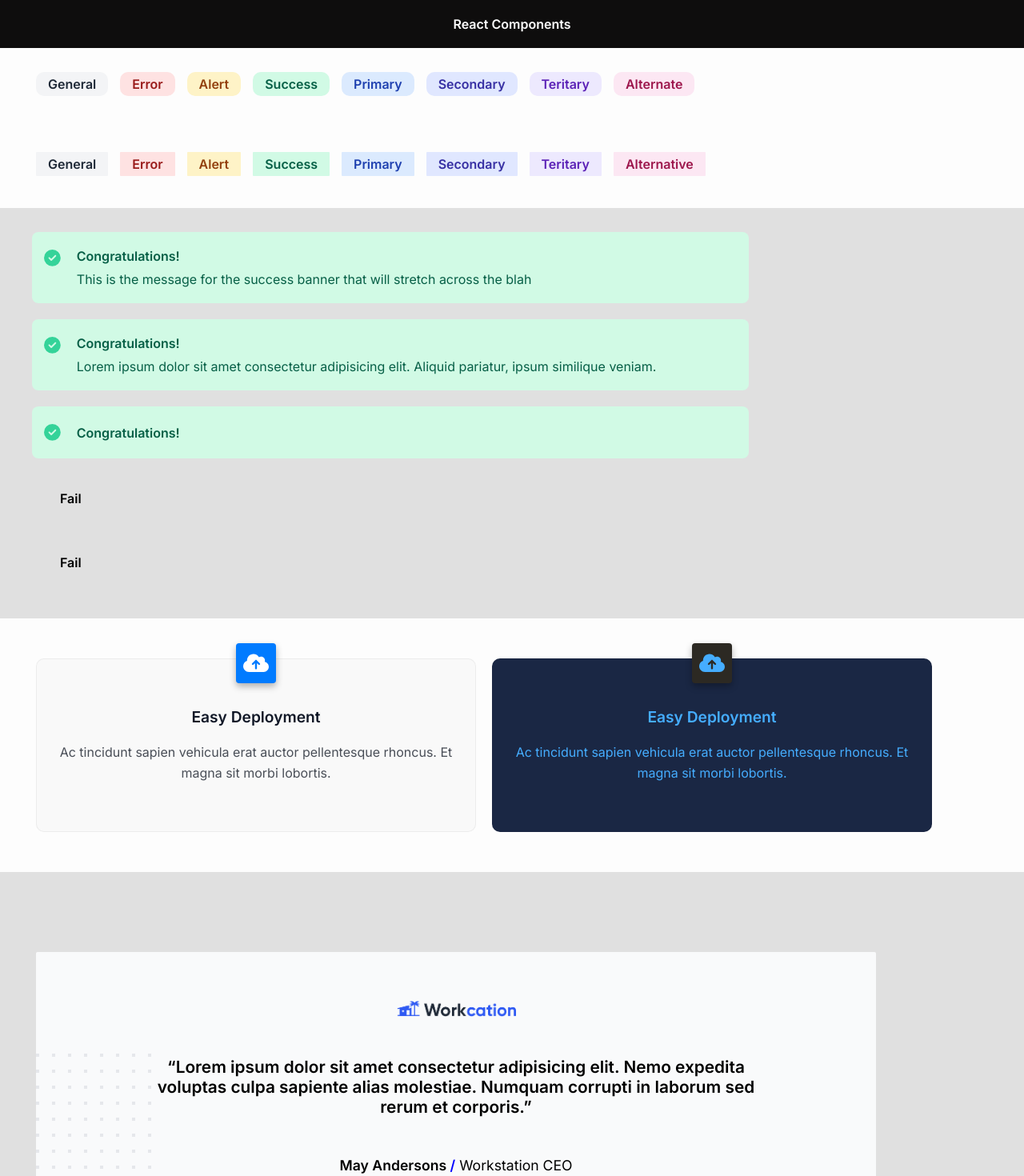
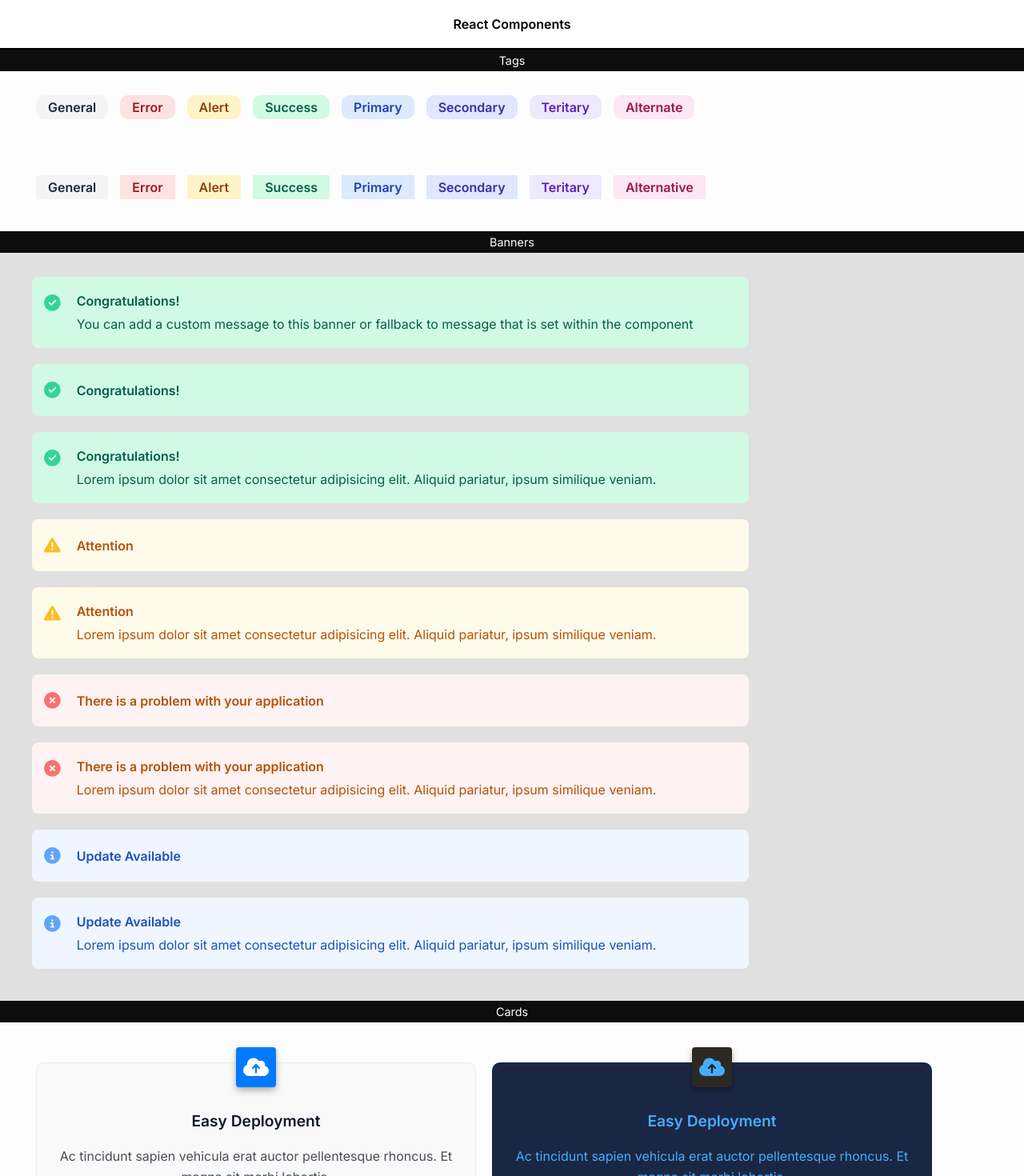
Before and after one commit to treadly55/react-component-library, a React (Vite) app: page / in a window 1280 px wide. Shown: the top 1470 px of the page at 80% size. Built offline with nearby package versions, Linux system fonts and the light colour scheme.

Commit message:
titles added

```diff
--- a/src/App.css
+++ b/src/App.css
@@ -19,6 +19,29 @@ html, body {
   color: #fff;
 }
 
+.title-top {
+  width: 100%;
+  padding: 20px;
+  text-align: center;
+  font-weight: 800;
+  color: #000;
+  border-bottom: 2px solid #000;
+}
+
+.title-small {
+  width: 100%;
+  background-color: #0e0d0d;
+  padding: 5px;
+  text-align: center;
+  font-weight: 300;
+  color: #fff;
+  font-size: 0.9rem;
+}
+
+.title a:visited {
+  color: #fff;
+}
+
 /* Tags / Badges */
 .badge-row {
   display: flex;
@@ -36,6 +59,31 @@ html, body {
   line-height: 1.25rem;
   box-sizing: border-box;
 }
+
+.success {
+  background-color: #D1FAE5;
+  color: #065F46;
+  --highlight-color: #34D399;
+}
+
+.warning {
+  background-color: #FFFBEB;
+  color: #B45309;
+  --highlight-color: #FBBF24;
+}
+
+.error {
+  background-color: #FEF2F2;
+  color: #B45309;
+  --highlight-color: #F87171;
+}
+
+.neutral {
+  background-color: #EFF6FF;
+  color: #1C51B9;
+  --highlight-color: #60A5FA;
+}
+
 
 .tag-general {
   background-color: #F3F4F6;
@@ -75,13 +123,6 @@ html, body {
 .square-tag {
   border-radius: 0.0625rem;
 }
-
-:root {
-  --frog-bg:#D1FAE5;
-  --frog-text:#065F46;
-  --frog-highlight: #34D399;
-}
-
 
 /* Banner */
 .banner-row {
@@ -205,7 +246,7 @@ html, body {
   display: flex;
   flex-direction: column;
   background-color: #e0e0e0;
-  padding: 100px 45px 50px 45px;
+  padding: 80px 45px 80px 45px;
   gap: 100px;
 }
 
@@ -257,7 +298,7 @@ html, body {
 /* Testimonial Feature */
 .testimonial-row-feature {
   background-color: #fdfdfd;
-  padding-top: 250px;
+  padding-top: 150px;
 }
 
 .testimonial-feature  {
--- a/src/App.jsx
+++ b/src/App.jsx
@@ -17,7 +17,8 @@ export default function App() {
 
   return (
     <>
-      <div className="title">React Components</div>
+      <div className="title-top">React Components</div>
+      <div className="title-small">Tags</div>
       <div className='badge-row'>
         <Tag edges="round" type="general">General</Tag>
         <Tag edges="round" type="error">Error</Tag>
@@ -38,22 +39,31 @@ export default function App() {
         <Tag edges="square" type="teritary">Teritary</Tag>
         <Tag edges="square" type="alternate">Alternative</Tag>
       </div>
-
+      <div className="title-small">Banners</div>
       <div className='banner-row'>
         <Banner type="success" size="large">
-        This is the message for the success banner that will stretch across the blah
+          You can add a custom message to this banner or fallback to message that is set within the component
         </Banner>
-      <Banner type="success" size="large">
-      </Banner>
+
         <Banner type="success" />
-      <Banner type="fail" />
-      <Banner type="fail" />
+        <Banner type="success" size="large" />
+
+        <Banner type="warning" />
+        <Banner type="warning" size="large" />
+
+        <Banner type="error" />
+        <Banner type="error" size="large" />
+
+        <Banner type="neutral" />
+        <Banner type="neutral" size="large" />
       </div>
 
+      <div className="title-small">Cards</div>
       <div className="card-row">
         <Card displayStyle={displayStyle} />
         <Card mode="dark" displayStyle={displayStyle} />
       </div>
+      <div className="title-small">Testimonials</div>
 
       <div className="testimonial-row">
         <Testimonial credentials="May Andersons | Workstation CEO">
@@ -65,6 +75,7 @@ export default function App() {
         </Testimonial>
         </div>
 
+      <div className="title-small">Testimonial Feature</div>
         <div className="testimonial-row-feature">
         <TestimonialFeature credentials="May Andersons | Workstation CEO">
         </TestimonialFeature>
@@ -74,8 +85,7 @@ export default function App() {
         </TestimonialFeature>
         </div>
 
-        <div className="title"><a href="https://twitter.com/austin_wild" title="Twitter Profile">Contact</a> | GitHub</div>
-
+        <div className="title"><a href="https://twitter.com/austin_wild" title="Twitter Profile">Contact</a> | <a href="https://github.com/treadly55/react-component-library" title="GitHub Repository">GitHub</a></div>
     </>
   )
 }
--- a/src/Banner.jsx
+++ b/src/Banner.jsx
@@ -1,23 +1,29 @@
 import React from 'react'
 import { FontAwesomeIcon } from '@fortawesome/react-fontawesome';
 import { faCircleCheck } from '@fortawesome/free-solid-svg-icons';
+import { faTriangleExclamation } from '@fortawesome/free-solid-svg-icons';
+import { faCircleXmark } from '@fortawesome/free-solid-svg-icons';
+import { faCircleInfo } from '@fortawesome/free-solid-svg-icons';
 
 const bannerVariant = {
-    success: { header: "Congratulations!", icon: faCircleCheck, message:"Lorem ipsum dolor sit amet consectetur adipisicing elit. Aliquid pariatur, ipsum similique veniam.", style:"frog"},
+    success: { header: "Congratulations!", icon: faCircleCheck, message:"Lorem ipsum dolor sit amet consectetur adipisicing elit. Aliquid pariatur, ipsum similique veniam.", style:"success"},
 
-    fail: {header: "Fail", icon: "🥶", message:"Lorem ipsum dolor sit amet consectetur adipisicing elit."}
+    warning: {header: "Attention", icon:faTriangleExclamation, message:"Lorem ipsum dolor sit amet consectetur adipisicing elit. Aliquid pariatur, ipsum similique veniam.", style:"warning"},
+
+    error: {header: "There is a problem with your application", icon: faCircleXmark, message:"Lorem ipsum dolor sit amet consectetur adipisicing elit. Aliquid pariatur, ipsum similique veniam.", style:"error"},
+
+    neutral: {header: "Update Available", icon: faCircleInfo, message:"Lorem ipsum dolor sit amet consectetur adipisicing elit. Aliquid pariatur, ipsum similique veniam.", style:"neutral"}
 }
 
-
-
-
 export default function Banner({ type, children = null, size }) {
-
     const config = bannerVariant[type]
 
     return (
-            <div className="banner" style={{ backgroundColor: `var(--${config.style}-bg)`, color: `var(--${config.style}-text)`}}>
-            <div className="icon-wrapper" style={{color: `var(--${config.style}-highlight)`}}><FontAwesomeIcon icon={config.icon} /></div>
+        <div className={`banner ${config.style}`}>
+
+            <div className="icon-wrapper" style={{color:'var(--highlight-color)'}}>
+                <FontAwesomeIcon icon={config.icon} />
+            </div>
             <div className="text-wrapper">
                 <h4>{config.header}</h4>
                 {size === 'large' && <p>{children || config.message}</p>}
```
Lines whose indentation alone changed are shown as unchanged.
